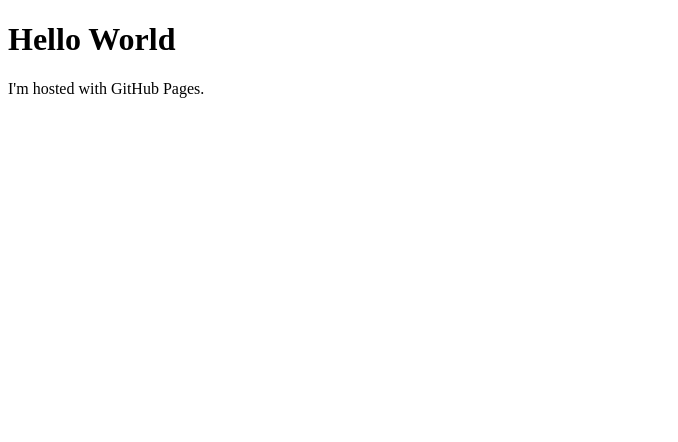
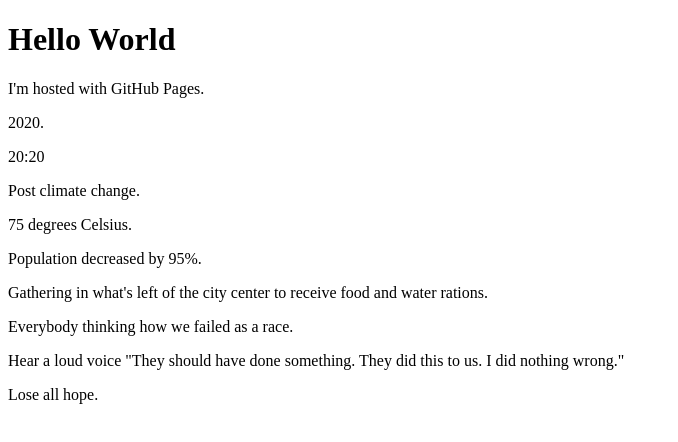
Before and after one commit to ghermanmarius/ghermanmarius.github.io, a plain HTML site: page index.html in a window 1280 px wide. Shown: the whole page, without its empty margins (0-678 px from the left). Drawn offline with Linux system fonts and the light colour scheme.

Commit message:
1st nightmare

```diff
--- a/index.html
+++ b/index.html
@@ -3,5 +3,17 @@
 <body>
 <h1>Hello World</h1>
 <p>I'm hosted with GitHub Pages.</p>
+
+<p> 2020.
+<p> 20:20
+<p> Post climate change.
+<p> 75 degrees Celsius.
+<p> Population decreased by 95%.
+<p> Gathering in what's left of the city center to receive food and water rations.
+<p> Everybody thinking how we failed as a race.
+<p> Hear a loud voice "They should have done something. They did this to us. I did nothing wrong."
+<p> Lose all hope.
+
+
 </body>
 </html>
```
